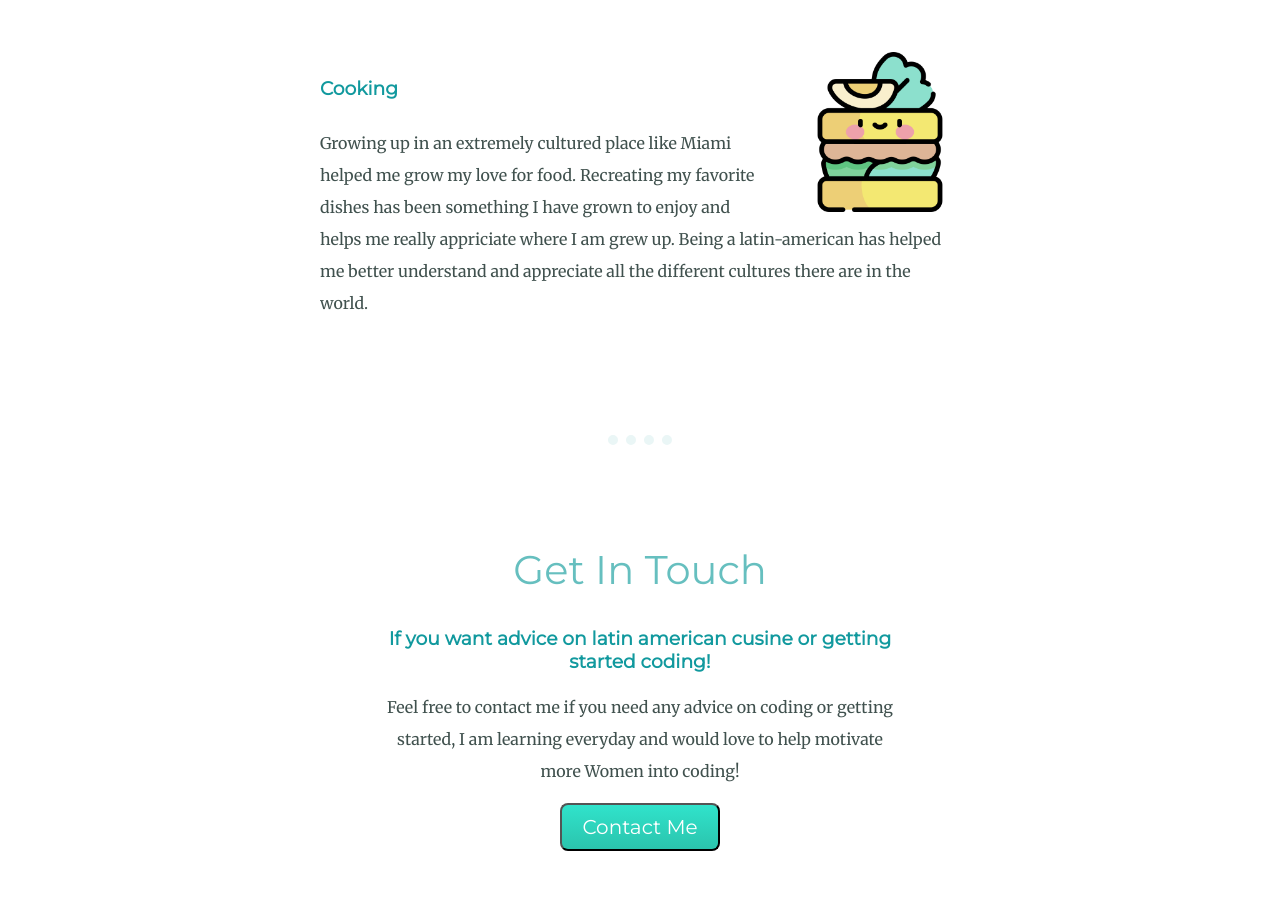
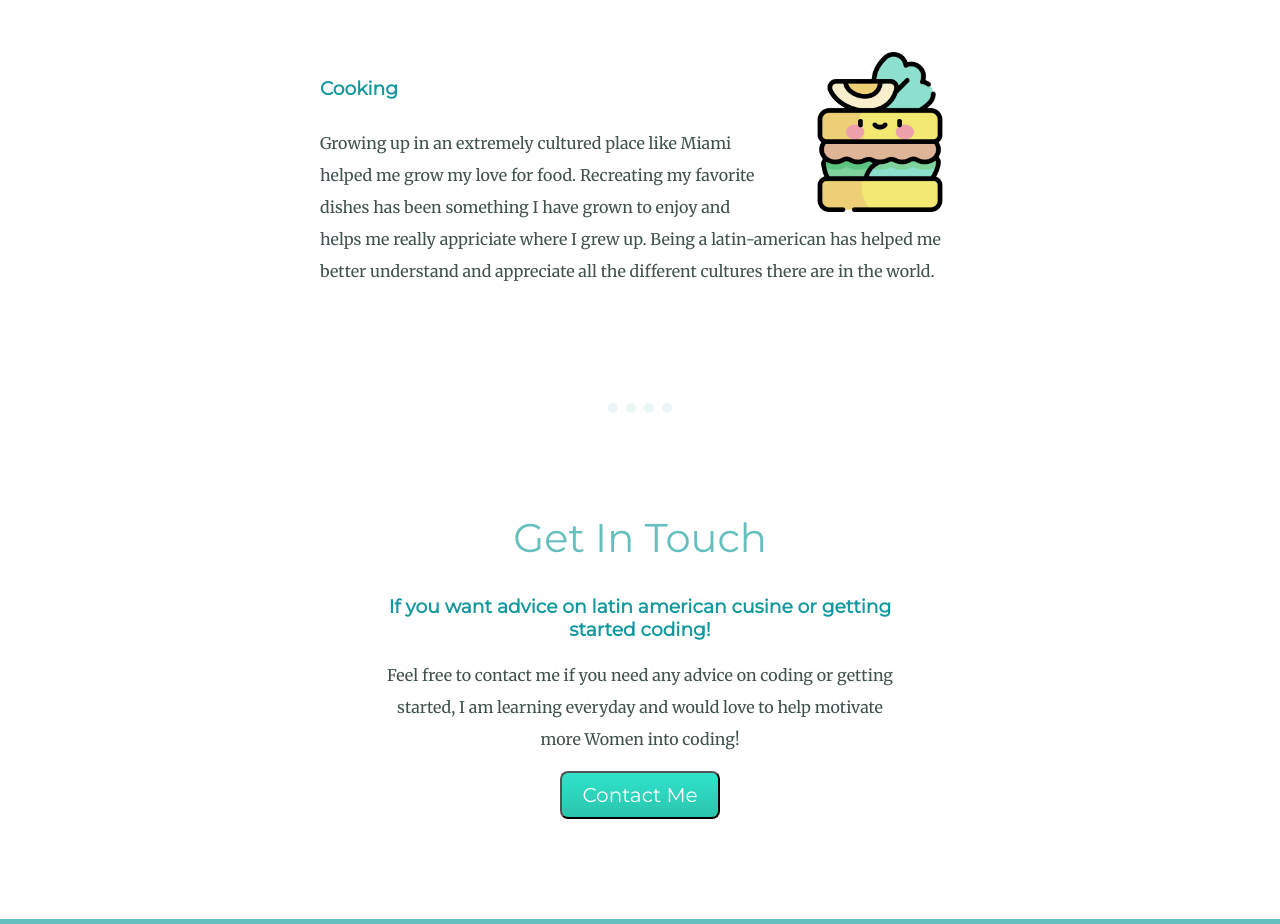
Before and after one commit to mariacodes/cuteWebsite, a plain HTML site: page index.html in a window 1280 px wide. Shown: the part 2020-2944 px from the top of the page. Drawn offline with Linux system fonts and the light colour scheme.

Commit message:
fix: typos

```diff
--- a/index.html
+++ b/index.html
@@ -35,7 +35,7 @@
         <div class="skill-row">
           <img class="foodpic" src="./images/causa-limena.png" alt="foodiepic">
           <h3>Cooking</h3>
-          <p >Growing up in an extremely cultured place like Miami helped me grow my love for food. Recreating my favorite dishes has been something I have grown to enjoy and helps me really appriciate where I am grew up. Being a latin-american has helped me better understand and appreciate all the different cultures there are in the world. </p>
+          <p >Growing up in an extremely cultured place like Miami helped me grow my love for food. Recreating my favorite dishes has been something I have grown to enjoy and helps me really appriciate where I grew up. Being a latin-american has helped me better understand and appreciate all the different cultures there are in the world. </p>
         </div>
       </div>
       <hr>
```
